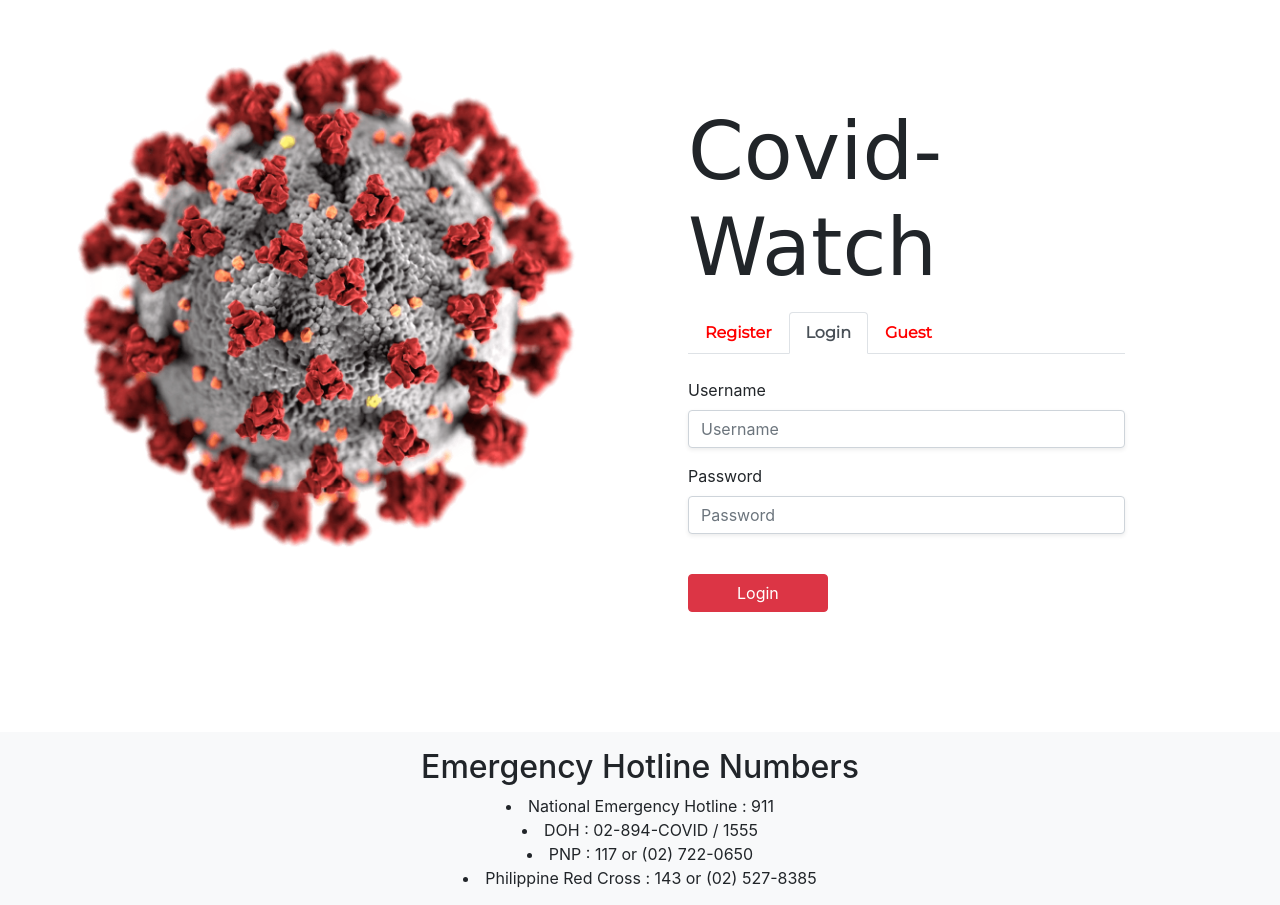
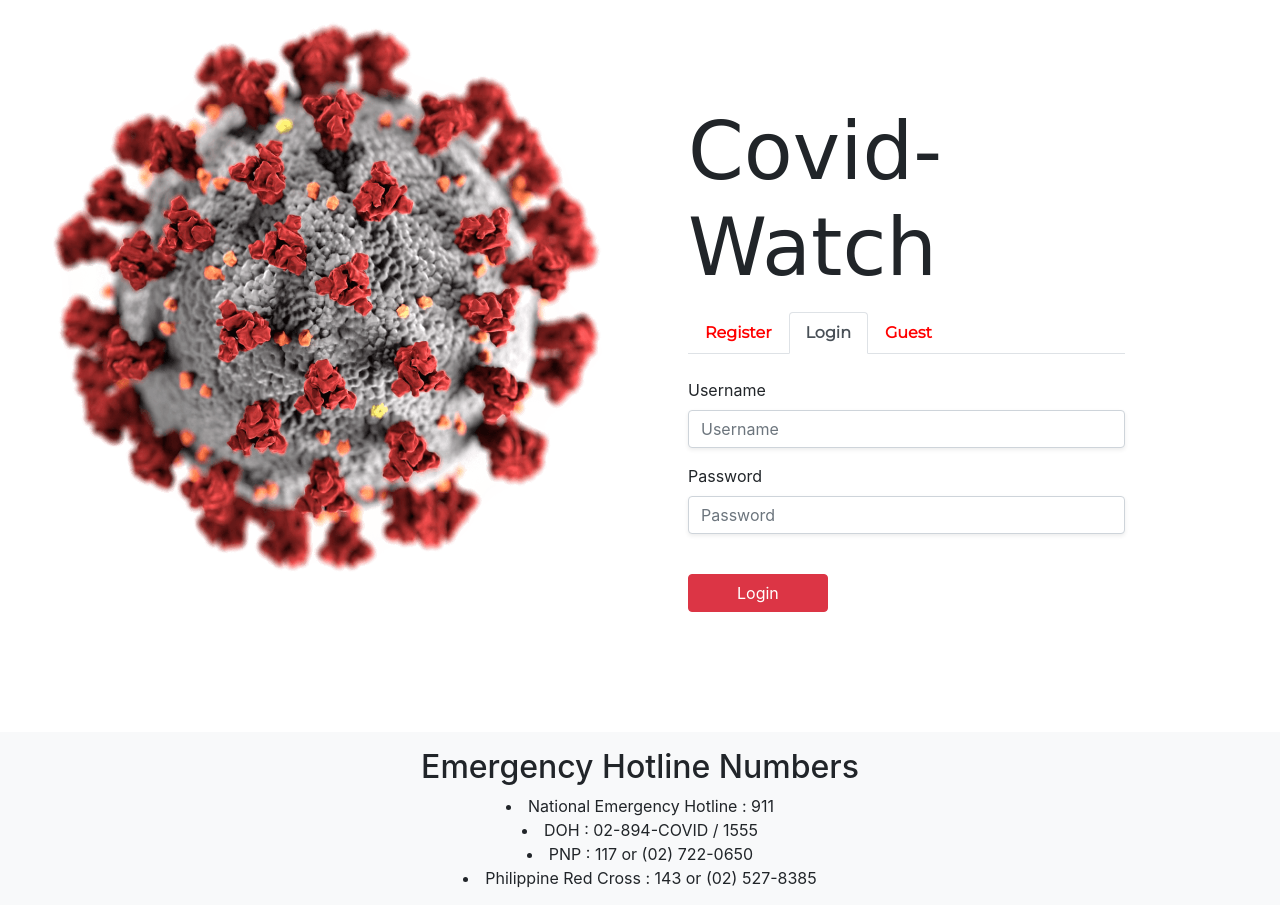
Before and after one commit to mickoangelolacap/Covid-Watch, a PHP site: page /views/landing.php in a window 1280 px wide, with the pointer over the restyled element. Shown: the top 905 px of the page. Run offline with PHP 8.4, Linux system fonts and the light colour scheme; some libraries are stand-ins or nearby versions; some web fonts are replaced.

Commit message:
img hover

```diff
--- a/assets/css/style.css
+++ b/assets/css/style.css
@@ -51,6 +51,10 @@ input:hover {
 .custom-control-input {
 	background-color: red;
 }
+img:hover {
+	transform: scale(1.1);
+	transition: .3s;
+}
 /*END PROFILE*/
 
 /*START ANONYMOUSLY*/
```
